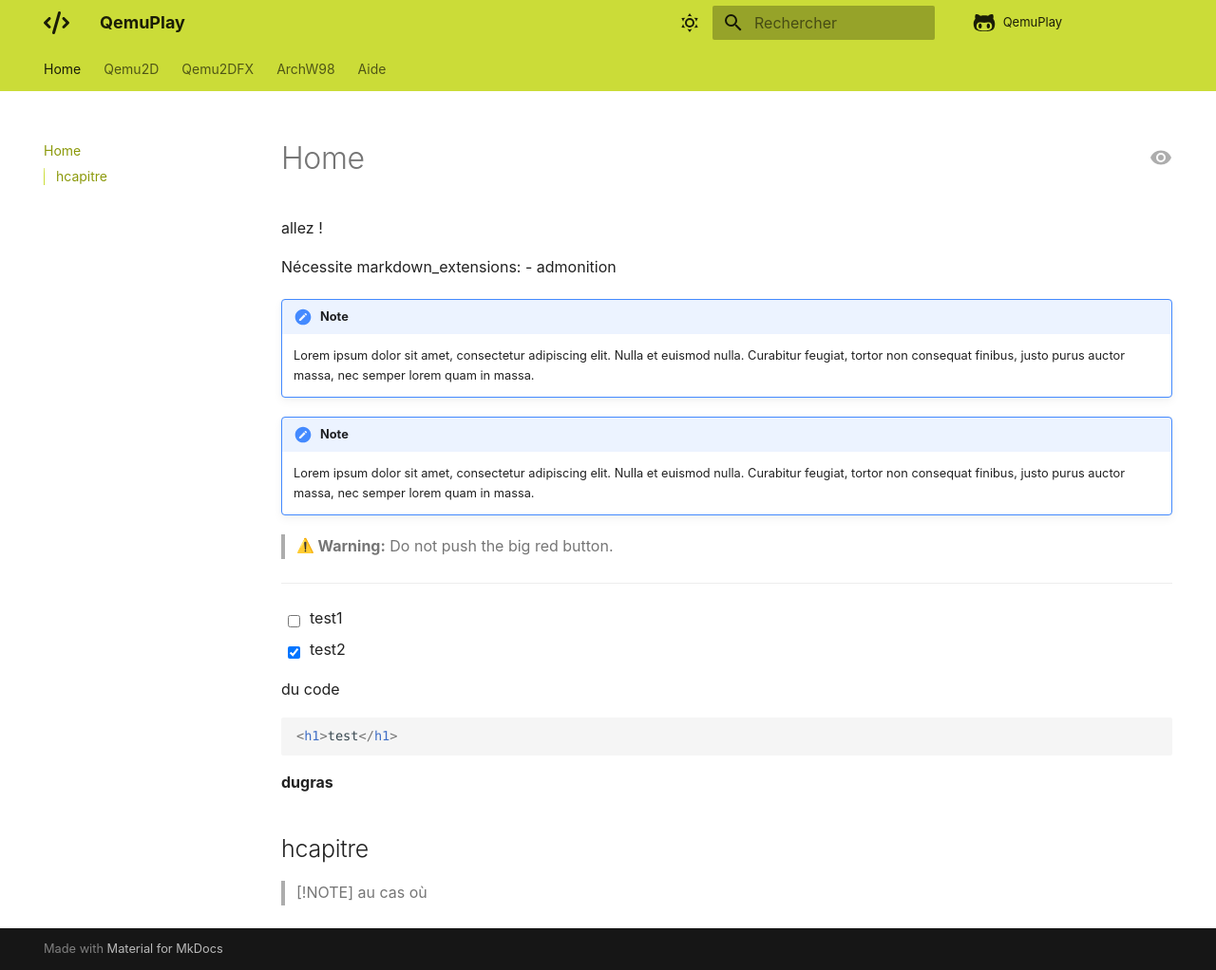
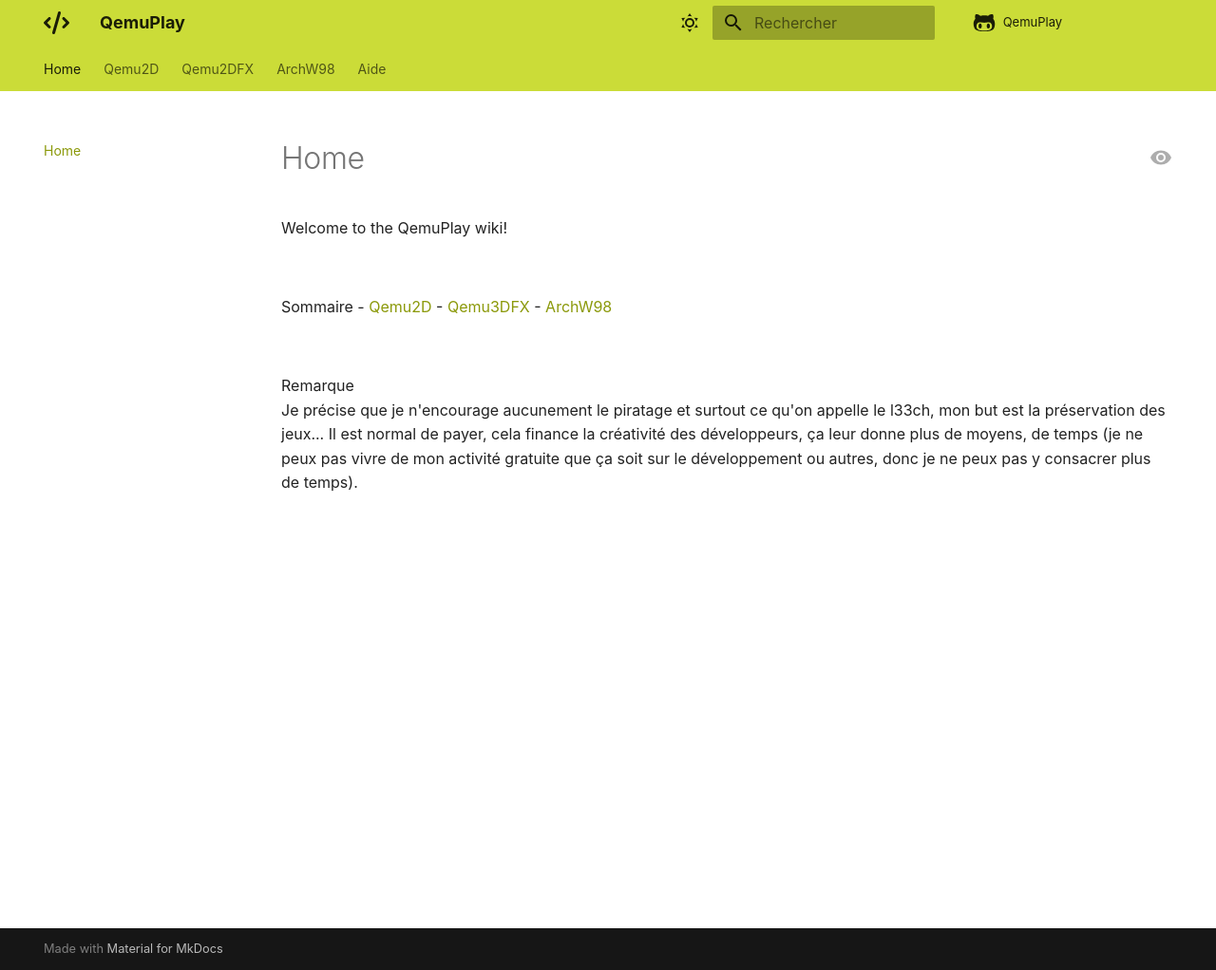
Before and after one commit to daerlnaxe/QemuPlay, an MkDocs documentation site: the page built from docs/index.md, in a window 1280 px wide and 1022 px high. Shown: the whole window at 95% size. Built offline with MkDocs 1.6.1 and Material for MkDocs 9.7.7, drawn with Linux system fonts in a browser that asks for light colours; emoji names are drawn with the system emoji font; comment, search, counter and statistics services are not loaded.

Commit message:
Update index.md

````diff
--- a/docs/index.md
+++ b/docs/index.md
@@ -1,41 +1,13 @@
-allez !
+Welcome to the QemuPlay wiki!
 
-Nécessite markdown_extensions:   - admonition
+<br>
 
+Sommaire
+- [Qemu2D](./Qemu2D)
+- [Qemu3DFX](./Qemu3DFX)
+- [ArchW98](./ArchW98)
 
+<br>
 
-
-
-
-!!! note
-    Lorem ipsum dolor sit amet, consectetur adipiscing elit. Nulla et euismod
-    nulla. Curabitur feugiat, tortor non consequat finibus, justo purus auctor
-    massa, nec semper lorem quam in massa.
-
-!!! note
-
-    Lorem ipsum dolor sit amet, consectetur adipiscing elit. Nulla et euismod
-    nulla. Curabitur feugiat, tortor non consequat finibus, justo purus auctor
-    massa, nec semper lorem quam in massa.
-
-> :warning: **Warning:** Do not push the big red button.
-
-
-<hr>
-
-- [ ] test1
-- [x] test2
-
-
-du code
-
-```html
-<h1>test</h1>
-```
-
-**dugras**
-
-## hcapitre
-
-> [!NOTE]
-> au cas où
+Remarque
+Je précise que je n'encourage aucunement le piratage et surtout ce qu'on appelle le l33ch, mon but est la préservation des jeux... Il est normal de payer, cela finance la créativité des développeurs, ça leur donne plus de moyens, de temps (je ne peux pas vivre de mon activité gratuite que ça soit sur le développement ou autres, donc je ne peux pas y consacrer plus de temps).
````
